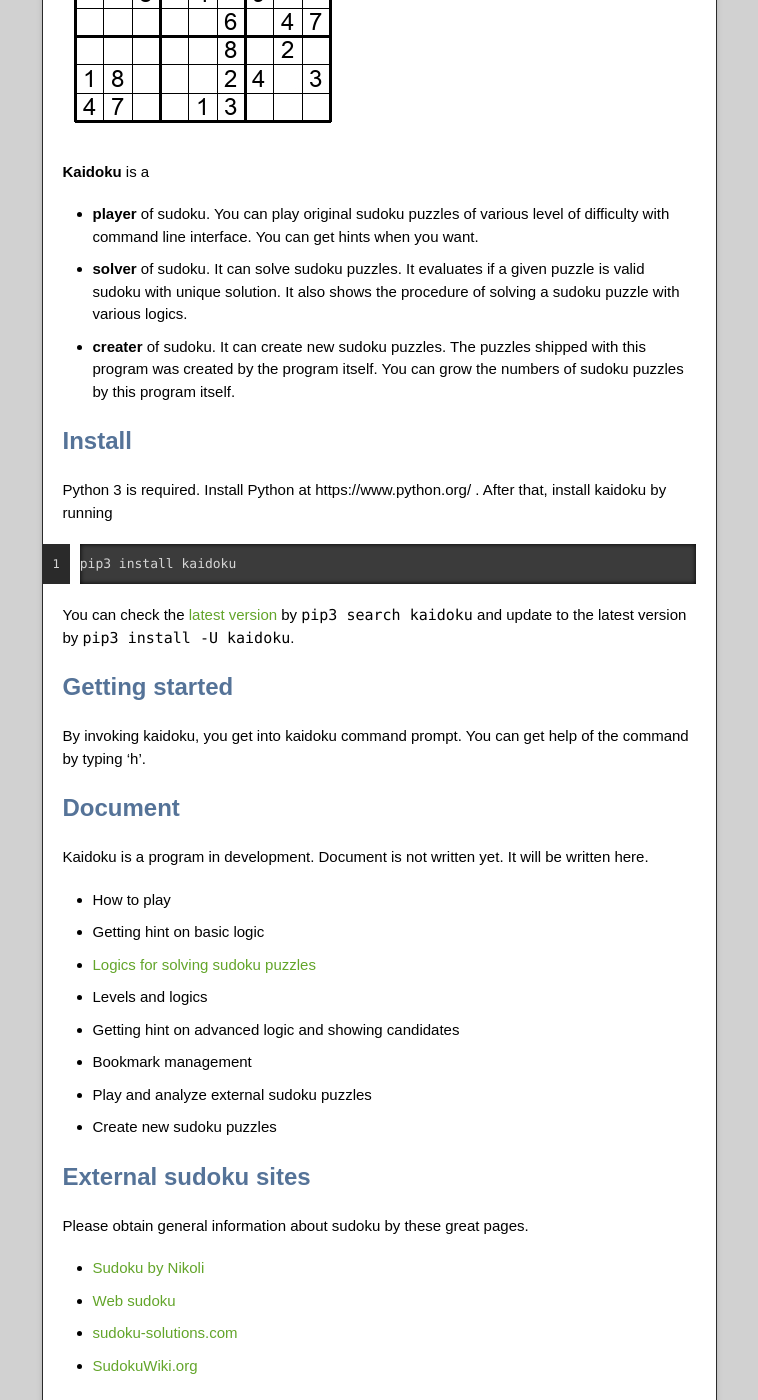
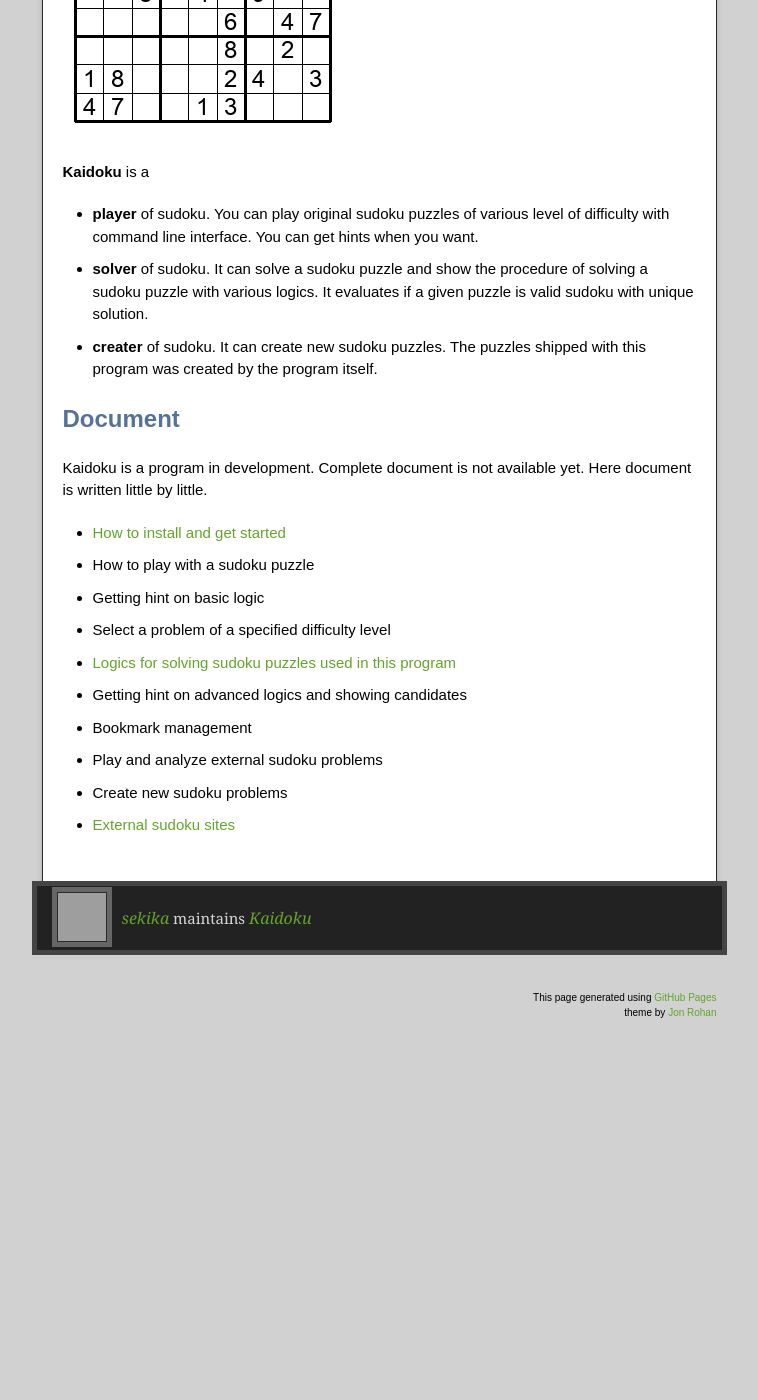
Before and after one commit to sekika/kaidoku, a Jekyll site: the page built from docs/index.md, in a window 1280 px wide and 1400 px high, scrolled down 528 px. Shown: the whole window, without its empty margins (261-1019 px from the left). Built offline with Jekyll 4.4.1, drawn with Linux system fonts in a browser that asks for light colours; nearby versions of some CDN libraries; after the commit the page ends 1638 px from its top, so only the background shows below that; grey boxes are pictures that could not be loaded.

Commit message:
update document

```diff
--- a/docs/index.md
+++ b/docs/index.md
@@ -9,40 +9,20 @@
 **Kaidoku** is a
 
 * **player** of sudoku. You can play original sudoku puzzles of various level of difficulty with command line interface. You can get hints when you want.
-* **solver** of sudoku. It can solve sudoku puzzles. It evaluates if a given puzzle is valid sudoku with unique solution. It also shows the procedure of solving a sudoku puzzle with various logics.
-* **creater** of sudoku. It can create new sudoku puzzles. The puzzles shipped with this program was created by the program itself. You can grow the numbers of sudoku puzzles by this program itself.
-
-## [](#header-1)Install
-
-Python 3 is required. Install Python at https://www.python.org/ . After that, install kaidoku by running
-
-    pip3 install kaidoku
-
-You can check the [latest version](https://pypi.python.org/pypi/kaidoku) by `pip3 search kaidoku` and update to the latest version by `pip3 install -U kaidoku`.
-
-
-## [](#header-2)Getting started
-
-By invoking kaidoku, you get into kaidoku command prompt. You can get help of the command by typing 'h'.
+* **solver** of sudoku. It can solve a sudoku puzzle and show the procedure of solving a sudoku puzzle with various logics. It evaluates if a given puzzle is valid sudoku with unique solution.
+* **creater** of sudoku. It can create new sudoku puzzles. The puzzles shipped with this program was created by the program itself.
 
 ## Document
 
-Kaidoku is a program in development. Document is not written yet. It will be written here.
+Kaidoku is a program in development. Complete document is not available yet. Here document is written little by little.
 
-- How to play
+- [How to install and get started](install)
+- How to play with a sudoku puzzle
 - Getting hint on basic logic
-- [Logics for solving sudoku puzzles](logic)
-- Levels and logics
-- Getting hint on advanced logic and showing candidates
+- Select a problem of a specified difficulty level
+- [Logics for solving sudoku puzzles used in this program](logic)
+- Getting hint on advanced logics and showing candidates
 - Bookmark management
-- Play and analyze external sudoku puzzles
-- Create new sudoku puzzles
-
-## External sudoku sites
-
-Please obtain general information about sudoku by these great pages.
-
-- [Sudoku by Nikoli](http://nikoli.co.jp/en/puzzles/sudoku.html)
-- [Web sudoku](https://www.websudoku.com/)
-- [sudoku-solutions.com](http://www.sudoku-solutions.com/)
-- [SudokuWiki.org](http://www.sudokuwiki.org)
+- Play and analyze external sudoku problems
+- Create new sudoku problems
+- [External sudoku sites](link)
```
Also changed, not shown: docs/install.md (added, +30 -0 lines), docs/link.md (added, +15 -0 lines), docs/logic.md (+1 -1 lines), README.rst.
